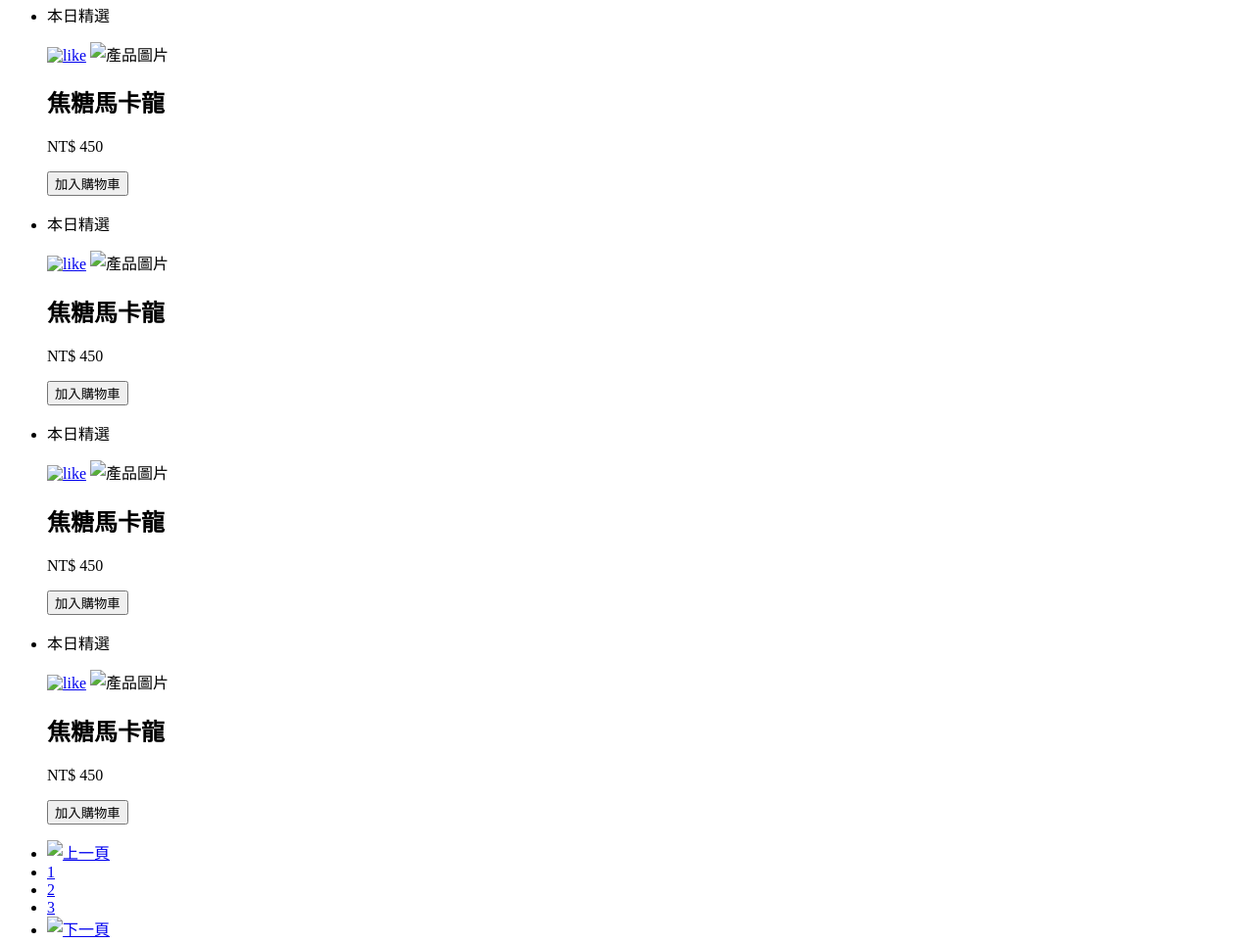
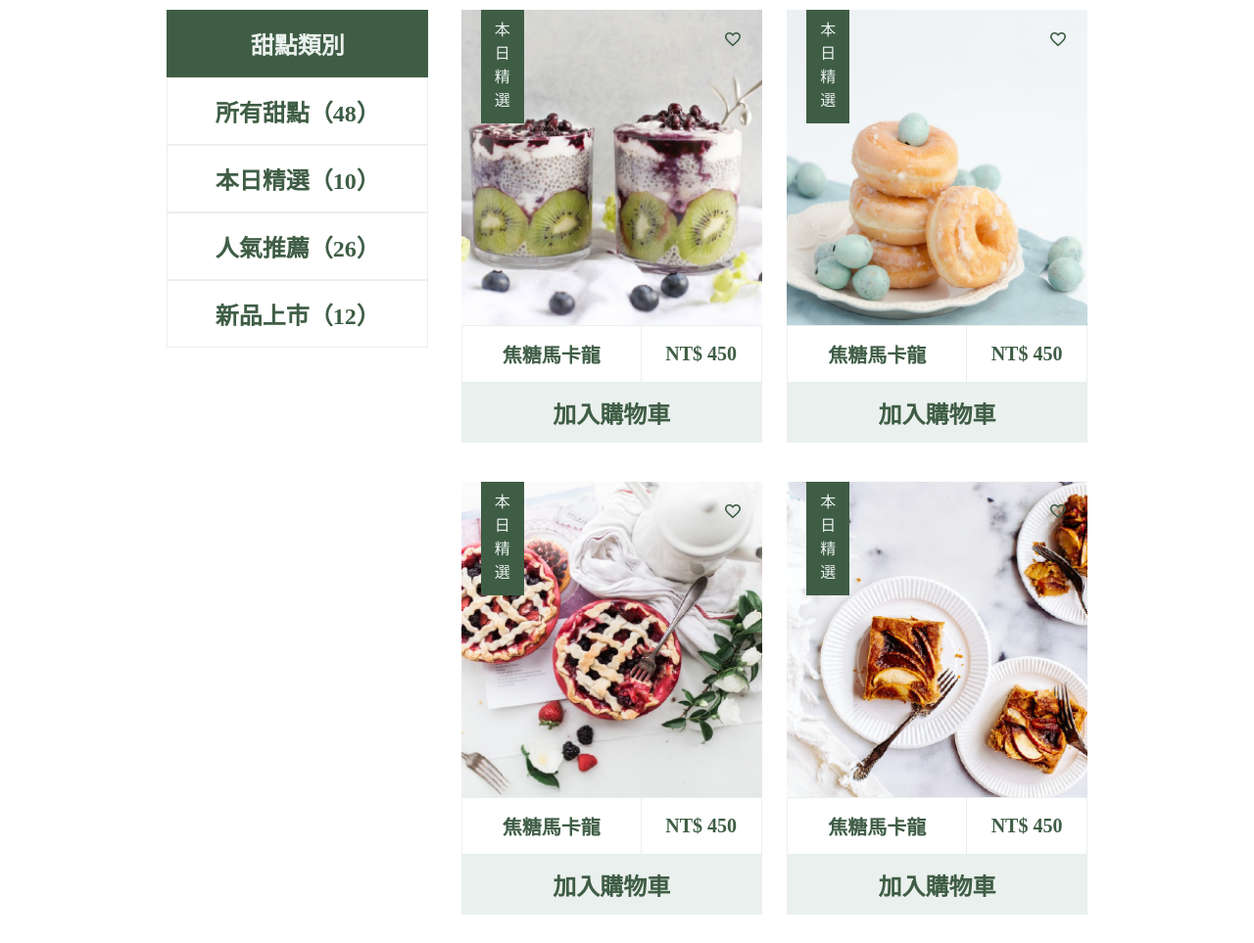
Before and after one commit to rejennylo/Hex_homework, a plain HTML site: page dessert/index.html in a window 1280 px wide. Shown: the part 614-1577 px from the top of the page at 98% size. Drawn offline with nearby package versions, Linux system fonts and the light colour scheme; files that its build step writes are made by us from their sources; the site is published under a folder, as on GitHub Pages, so addresses that start at the root find nothing.

Commit message:
fix: dessert URL

```diff
--- a/dessert/index.html
+++ b/dessert/index.html
@@ -5,20 +5,20 @@
     <meta http-equiv="X-UA-Compatible" content="IE=edge">
     <meta name="viewport" content="width=device-width, initial-scale=1.0">
     <title>Document</title>
-    <link rel="stylesheet" href="/scss/all.css">
+    <link rel="stylesheet" href="../scss/all.css">
 </head>
 <body>
     <div class="container">
         <header>
-            <h1><a href="#"><img src="/images/logo-all-dark.svg" alt="logo" class="logo"></a></h1>
+            <h1><a href="#"><img src="../images/logo-all-dark.svg" alt="logo" class="logo"></a></h1>
             <ul class="navbar">
                 <li><a href="#" class="link">首頁</a></li>
                 <li><a href="#" class="link">甜點</a></li>
                 <li><a href="#" class="link">登入</a></li>
-                <li><a href="#" class="link"><img src="/images/shopping_cart.png" alt="購物車" class="shopcar"></a></li>
+                <li><a href="#" class="link"><img src="../images/shopping_cart.png" alt="購物車" class="shopcar"></a></li>
             </ul>
         </header>
-        <div class="banner"><img src="/images/banner.png" alt="想吃甜點是不需要理由的"></div>
+        <div class="banner"><img src="../images/banner.png" alt="想吃甜點是不需要理由的"></div>
         <div class="main">
             <div class="aside">
                 <h2 class="category bg-g">甜點類別</h2>
@@ -31,32 +31,32 @@
             </div>
             <ul class="card__list">
                 <li class="card">
-                    <p class="lable">本日精選</p>                    <a href="#"><img src="/images/favorite_border.png" alt="like" class="like"></a>
-                    <img src="/images/p-1.png" alt="產品圖片" class="pic">
+                    <p class="lable">本日精選</p>                    <a href="#"><img src="../images/favorite_border.png" alt="like" class="like"></a>
+                    <img src="../images/p-1.png" alt="產品圖片" class="pic">
                     <div class="info"><h2 class="name">焦糖馬卡龍</h2><p class="pri">NT$ 450</p></div>
                     <button>加入購物車</button>
                 </li>
                 <li class="card">
-                    <p class="lable">本日精選</p>                    <a href="#"><img src="/images/favorite_border.png" alt="like" class="like"></a>
-                    <img src="/images/p-2.png" alt="產品圖片" class="pic">
+                    <p class="lable">本日精選</p>                    <a href="#"><img src="../images/favorite_border.png" alt="like" class="like"></a>
+                    <img src="../images/p-2.png" alt="產品圖片" class="pic">
                     <div class="info"><h2 class="name">焦糖馬卡龍</h2><p class="pri">NT$ 450</p></div>
                     <button>加入購物車</button>
                 </li>
                 <li class="card">
-                    <p class="lable">本日精選</p>                    <a href="#"><img src="/images/favorite_border.png" alt="like" class="like"></a>
-                    <img src="/images/p-3.png" alt="產品圖片" class="pic">
+                    <p class="lable">本日精選</p>                    <a href="#"><img src="../images/favorite_border.png" alt="like" class="like"></a>
+                    <img src="../images/p-3.png" alt="產品圖片" class="pic">
                     <div class="info"><h2 class="name">焦糖馬卡龍</h2><p class="pri">NT$ 450</p></div>
                     <button>加入購物車</button>
                 </li>
                 <li class="card">
-                    <p class="lable">本日精選</p>                    <a href="#"><img src="/images/favorite_border.png" alt="like" class="like"></a>
-                    <img src="/images/p-4.png" alt="產品圖片" class="pic">
+                    <p class="lable">本日精選</p>                    <a href="#"><img src="../images/favorite_border.png" alt="like" class="like"></a>
+                    <img src="../images/p-4.png" alt="產品圖片" class="pic">
                     <div class="info"><h2 class="name">焦糖馬卡龍</h2><p class="pri">NT$ 450</p></div>
                     <button>加入購物車</button>
                 </li>
                 <li class="card">
-                    <p class="lable">本日精選</p>                    <a href="#"><img src="/images/favorite_border.png" alt="like" class="like"></a>
-                    <img src="/images/p-5.png" alt="產品圖片" class="pic">
+                    <p class="lable">本日精選</p>                    <a href="#"><img src="../images/favorite_border.png" alt="like" class="like"></a>
+                    <img src="../images/p-5.png" alt="產品圖片" class="pic">
                     <div class="info"><h2 class="name">焦糖馬卡龍</h2><p class="pri">NT$ 450</p></div>
                     <button>加入購物車</button>
                 </li>
@@ -64,11 +64,11 @@
         </div>
         <div class="pagination">
             <ul class="pagebar">
-                <li><a href="#" class="page bg-wg"><img src="/images/arrow_left.png" alt="上一頁"></a></li>
+                <li><a href="#" class="page bg-wg"><img src="../images/arrow_left.png" alt="上一頁"></a></li>
                 <li><a href="#" class="page page__num bg-wg bg-g">1</a></li>
                 <li><a href="#" class="page page__num bg-wg">2</a></li>
                 <li><a href="#" class="page page__num bg-wg">3</a></li>
-                <li><a href="#" class="page bg-wg"><img src="/images/arrow_right.png" alt="下一頁"></a></li>
+                <li><a href="#" class="page bg-wg"><img src="../images/arrow_right.png" alt="下一頁"></a></li>
             </ul>
         </div>
     </div>
```
